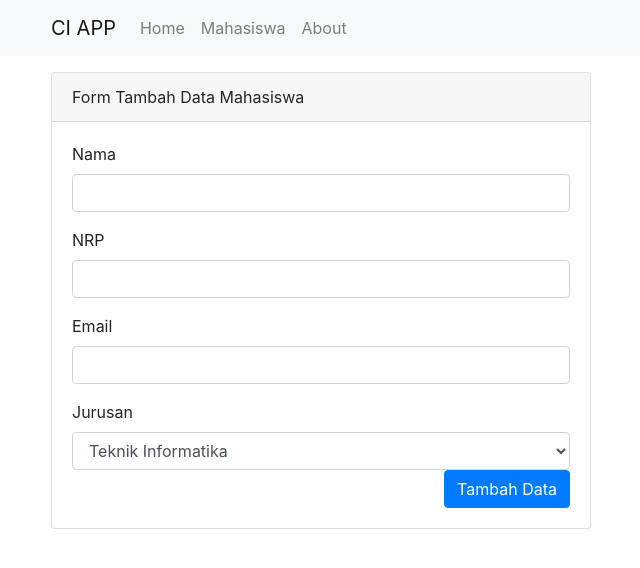
After one commit to sowaijing/ci-app, a CodeIgniter app: page /ci-app/mahasiswa/tambah in a window 1280 px wide. The commit adds this page. Shown: the top 568 px of the page, without its empty margins (34-674 px from the left). Run offline with CodeIgniter, Linux system fonts and the light colour scheme.

Commit message:
Menambahkan function tambah() dan hapus()

```diff
--- a/application/config/autoload.php
+++ b/application/config/autoload.php
@@ -58,7 +58,7 @@ $autoload['packages'] = array();
 |
 |	$autoload['libraries'] = array('user_agent' => 'ua');
 */
-$autoload['libraries'] = array('database');
+$autoload['libraries'] = array('database','session');
 
 /*
 | -------------------------------------------------------------------
--- a/application/controllers/Mahasiswa.php
+++ b/application/controllers/Mahasiswa.php
@@ -6,6 +6,7 @@ class Mahasiswa extends CI_Controller {
 
 		parent::__construct();
 		$this->load->model('Mahasiswa_model');
+		$this->load->library('form_validation');
 
 	}
 
@@ -18,4 +19,32 @@ class Mahasiswa extends CI_Controller {
 		$this->load->view('templates/footer');
 	}
 
+	public function tambah()
+	{
+		$data['judul'] = 'Form Tambah Data Mahasiswa';
+
+		$this->form_validation->set_rules('nama','Nama', 'required');
+		$this->form_validation->set_rules('nrp','NRP', 'required|numeric');
+		$this->form_validation->set_rules('email','Email', 'required|valid_email');
+
+		if( $this->form_validation->run() == FALSE){
+			$this->load->view('templates/header', $data);
+			$this->load->view('mahasiswa/tambah');
+			$this->load->view('templates/footer');
+		} else {
+			$this->Mahasiswa_model->tambahDataMahasiswa();
+			$this->session->set_flashdata('flash','ditambahkan');
+			redirect('mahasiswa');
+		}
+	}
+
+	public function hapus($id){
+
+		$this->Mahasiswa_model->hapusDataMahasiswa($id);
+		$this->session->set_flashdata('flash', 'Dihapus');
+		redirect('mahasiswa');
+
+
+	}
+
 }
--- a/application/models/Mahasiswa_model.php
+++ b/application/models/Mahasiswa_model.php
@@ -5,4 +5,25 @@ class Mahasiswa_model extends CI_model {
 	{
 		return $this->db->get('mahasiswa')->result_array();
 	}
+
+	public function tambahDataMahasiswa()
+	{
+		$data = [
+
+			"nama" => $this->input->post('nama',true),
+			"nrp" => $this->input->post('nrp',true),
+			"email" => $this->input->post('email',true),
+			"jurusan" => $this->input->post('jurusan',true),
+
+		];
+
+		$this->db->insert('mahasiswa',$data);
+	}
+
+
+	public function hapusDataMahasiswa($id)
+	{
+		$this->db->where('id', $id);
+		$this->db->delete('mahasiswa');
+	}
 }
--- /dev/null
+++ b/application/views/mahasiswa/tambah.php
@@ -0,0 +1,56 @@
+<div class="container">
+
+	<div class="row mt-3">
+		<div class="col-md-6">
+			<div class="card">
+			  <div class="card-header">
+			    Form Tambah Data Mahasiswa
+			  </div>
+			  <div class="card-body">
+			  	<?php if( validation_errors() ) : ?>
+			  	<div class="alert alert-danger" role="alert">
+			  		<?= validation_errors(); ?>
+				</div>
+			  	<?php endif; ?>
+			  	<form action="" method="post">
+				<div class="form-group">
+				  <label for="nama">Nama</label>
+				  <input type="text" name="nama" class="form-control" id="nama">
+				</div>
+
+				<div class="form-group">
+				  <label for="nrp">NRP</label>
+				  <input type="text" name="nrp" class="form-control" id="nrp">
+				</div>
+
+				<div class="form-group">
+				  <label for="email">Email</label>
+				  <input type="text" name="email" class="form-control" id="email">
+				</div>
+
+				<div class="jurusan">
+				    <label for="jurusan">Jurusan</label>
+				    <select class="form-control" id="jurusan" name="jurusan">
+				      <option value="Teknik Informatika">Teknik Informatika</option>
+				      <option value="Teknik Industri">Teknik Industri</option>
+				      <option value="Teknik Pangan">Teknik Pangan</option>
+				      <option value="Teknik Mesin">Teknik Mesin</option>
+				      <option value="Teknik Planologi">Teknik Planologi</option>
+				      <option value="Teknik Lingkungan">Teknik Lingkungan</option>
+				  </select>
+				 </div>
+				 <button type="submit" name="tambah" class="btn btn-primary float-right">Tambah Data</button>
+
+			</form>
+
+			  </div>
+			</div>
+
+
+
+
+		</div>
+
+	</div>
+
+</div>
```
Also changed, not shown: application/language/english/form_validation_lang.php (added, +69 -0 lines), application/views/mahasiswa/index.php (+26 -1 lines).
